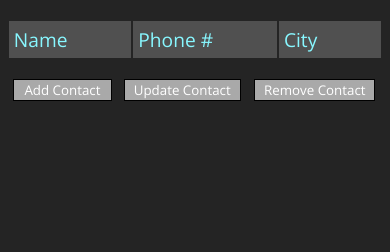
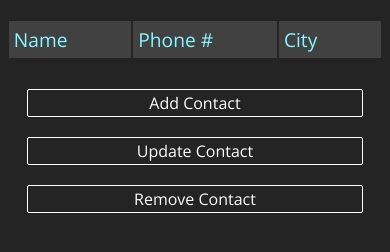
Before and after one commit to 1DmitriiShumilov1/JavaScriptShowcase, a plain HTML site: page contact-list.html in a window 390 px wide. Drawn offline with nearby package versions, Linux system fonts and the light colour scheme.

Commit message:
styling update

```diff
--- a/style-contact-list.css
+++ b/style-contact-list.css
@@ -21,7 +21,7 @@ html, body{
 }
     .cell{
         transition-duration: 200ms;
-        background-color: rgb(80, 80, 80);
+        background-color: rgb(65, 65, 65);
         margin: 1px;
         padding: 5px
     }
@@ -35,21 +35,22 @@ html, body{
             cursor: pointer;
         }
     .btn{
-        background-color: darkgrey;
-        overflow: 0;
-        outline-style: none;
-        border: 1px solid black;
+        border-radius: 2px;
+        font-size: 100%;
+        padding: 2px;
     }
         .btn:hover{
             cursor: pointer;
         }
-        .btn:active{
-            background-color: rgb(105, 105, 105);
-        }
     .button{
         width: 90%;
         margin: auto;
+        border: 1px solid white;
+        background-color: transparent;
     }
+        .button:active{
+            background-color: black;
+        }
         .cancel-update, .cancel-remove{
             margin: 20px auto;
         }
@@ -102,7 +103,12 @@ html, body{
     }
         .final-button{
             width: 40%;
+            background-color: darkgrey;
+            border: 1px solid black;
         }
+            .final-button:active{
+                background-color: rgb(95, 95, 95);
+            }
     .flexbox-buttons{
         display: flex;
         align-items: center;
@@ -124,6 +130,15 @@ html, body{
         width: 75%;
     }
 
+    .contact-buttons{
+        grid-template-columns: none;
+        grid-template-rows: auto auto auto;
+    }
+
+    .button{
+        margin: 10px auto;
+    }
+
     .add-contact-form, .update-form-1, .remove-form{
         width: 60%;
     }
--- a/style.css
+++ b/style.css
@@ -15,7 +15,7 @@ body{
     height: 100vh;
 }
 
-.main-header{
+.main-section{
     background-color: black;
     display: flex;
     align-items: center;
```
Also changed, not shown: index.html (+2 -4 lines).
